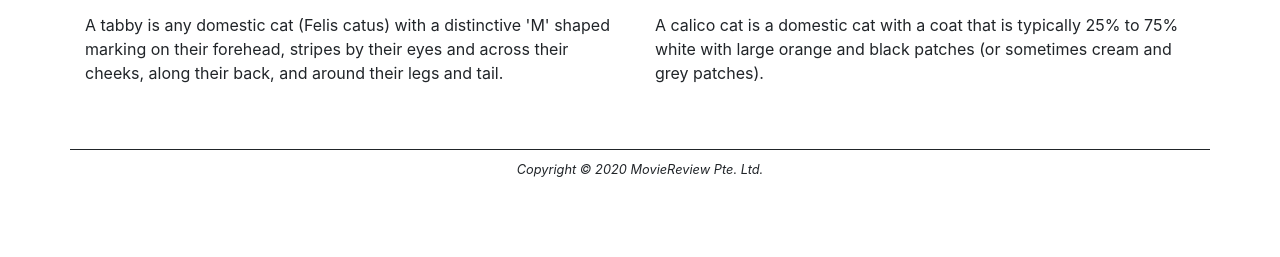
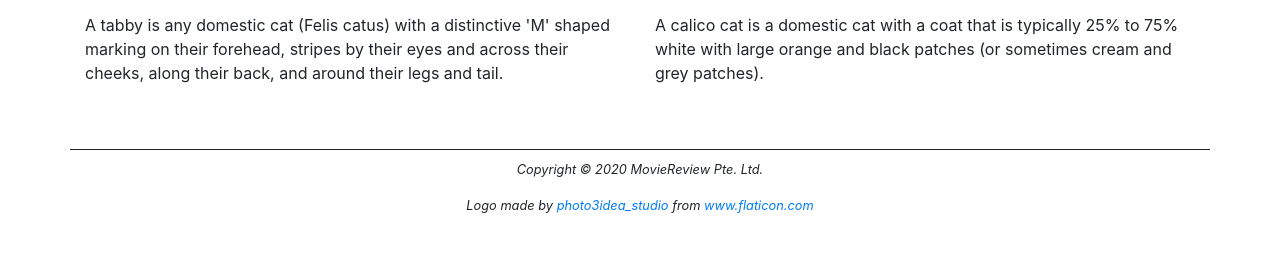
Before and after one commit to Zhannyhong/ICT1004-Project, a PHP site: page /index.php in a window 1280 px wide. Shown: the part 1395-1652 px from the top of the page. Before the commit the page ends 1572 px from the top, so only its background shows below. Run offline with PHP 8.4, Linux system fonts and the light colour scheme.

Commit message:
added logo citation

```diff
--- a/footer.inc.php
+++ b/footer.inc.php
@@ -9,4 +9,12 @@
 
 <footer class="container">
     <p>Copyright &copy; 2020 MovieReview Pte. Ltd.</p>
+    <div>Logo made by
+        <a href="https://www.flaticon.com/authors/photo3idea-studio"
+           title="photo3idea_studio">photo3idea_studio
+        </a> from
+        <a href="https://www.flaticon.com/" title="Flaticon">
+            www.flaticon.com
+        </a>
+    </div>
 </footer>
```
